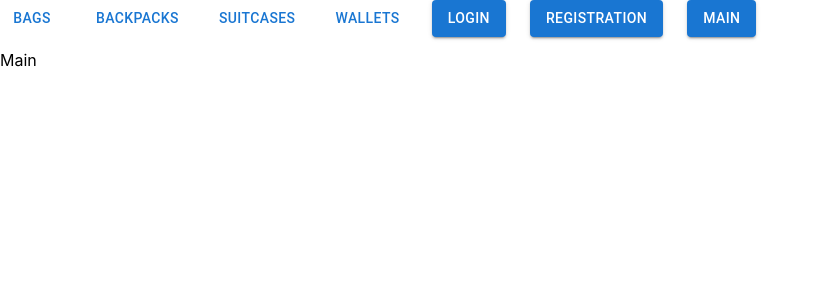
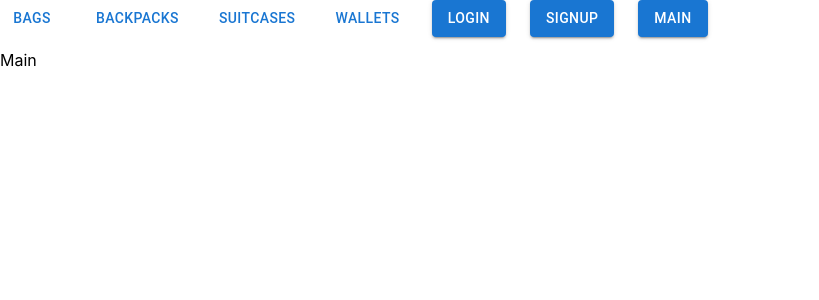
Before and after one commit to JYMTeam/eCommerce-Application, a React (Create React App) app in the folder ecommerce-app/: page / in a window 1280 px wide. Shown: the top 300 px of the page, without its empty margins (0-819 px from the left). Built offline with nearby package versions, Linux system fonts and the light colour scheme; what @commercetools/platform-sdk, @commercetools/sdk-client-v2 would draw is missing.

Commit message:
refactor: rename registration to signup 4 (EC-47)

```diff
--- a/ecommerce-app/src/components/Navigation.tsx
+++ b/ecommerce-app/src/components/Navigation.tsx
@@ -15,11 +15,11 @@ export function Navigation() {
         </Button>
         <Button
           component={Link}
-          to="registration"
+          to="signup"
           variant="contained"
           color="primary"
         >
-          Registration
+          Signup
         </Button>
         <Button component={Link} to="/" variant="contained" color="primary">
           Main
```
